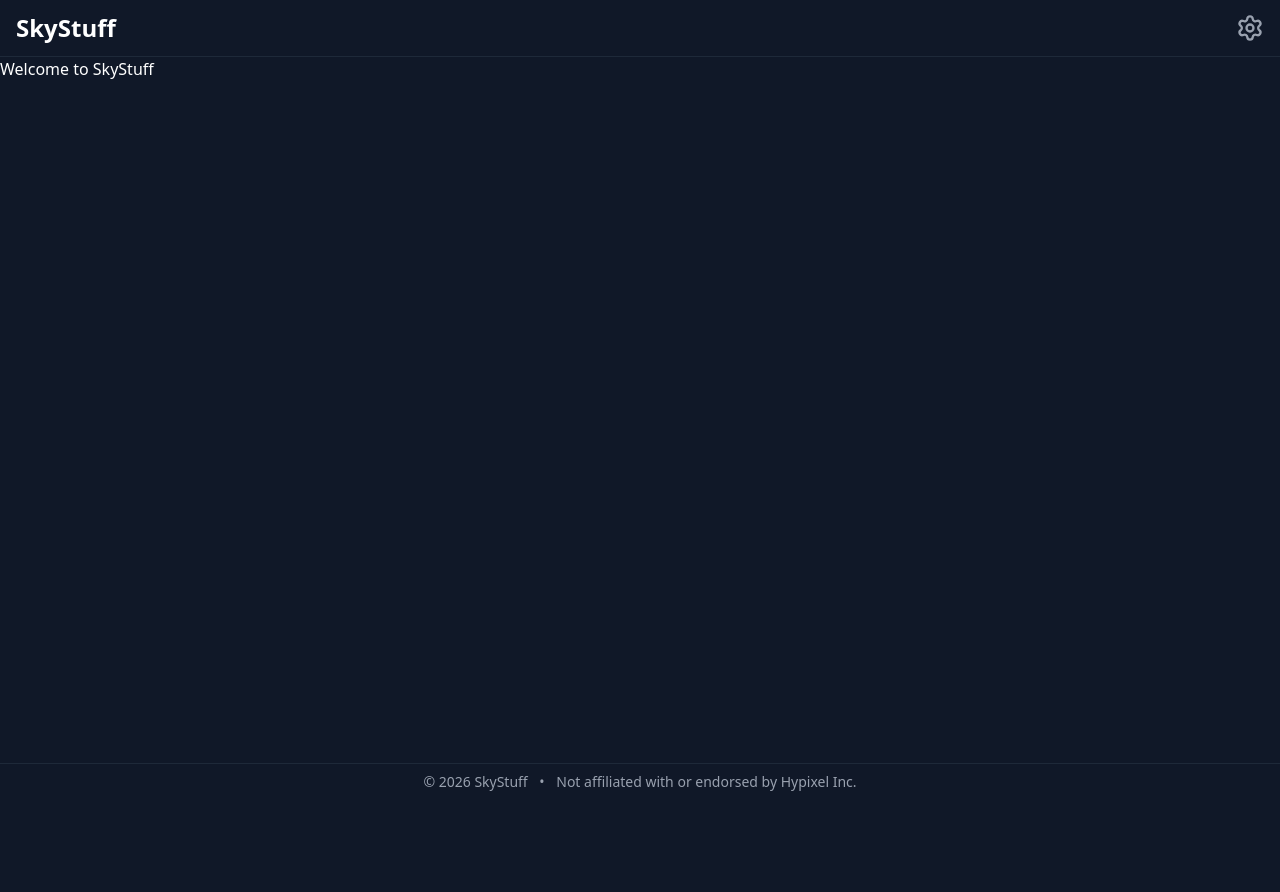
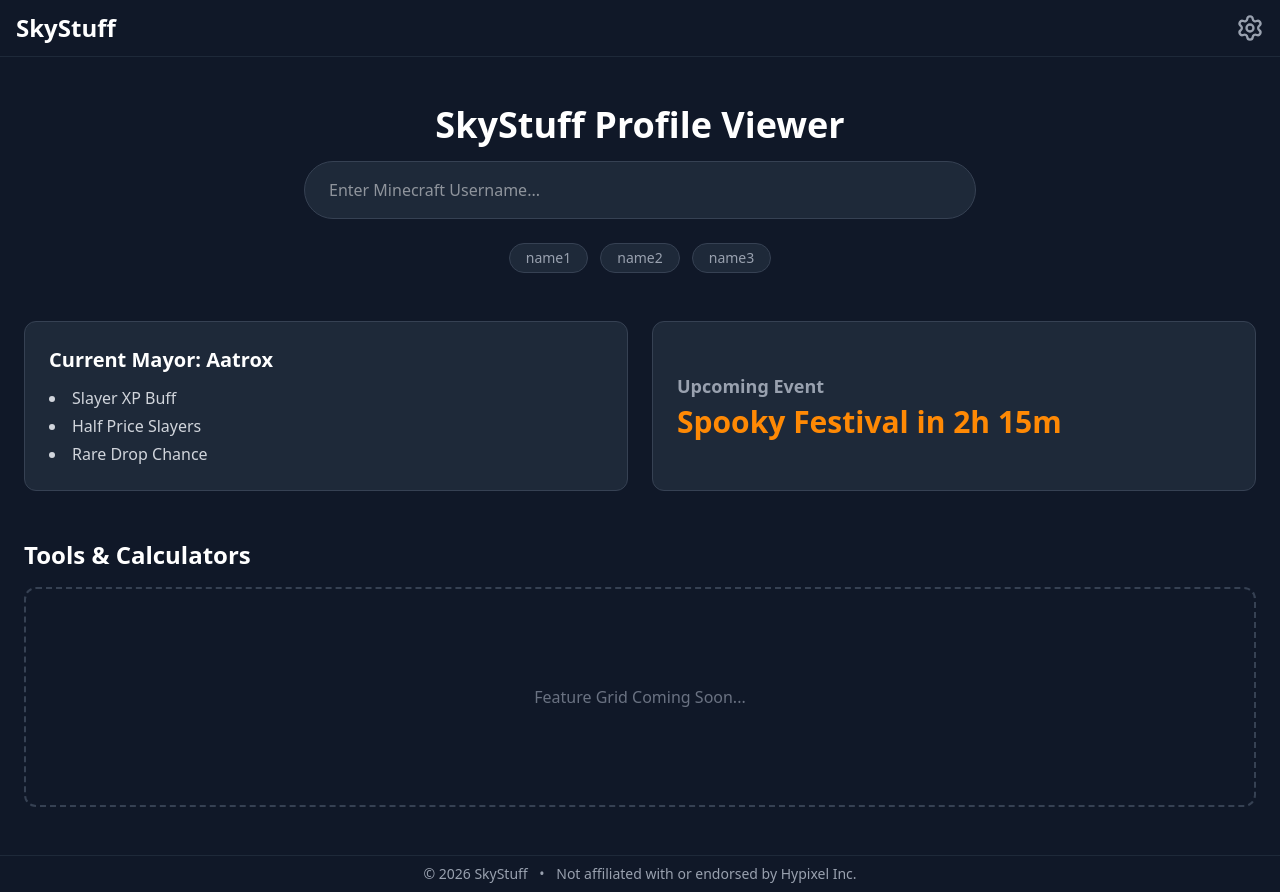
Before and after one commit to meeeeeooooow/skyStuff-v2, a Next.js app: page / in a window 1280 px wide. Before the commit the page ends 800 px from the top, so only its background shows below. Built offline with nearby package versions, Linux system fonts and the light colour scheme.

Commit message:
Add SearchBar, MayorTile, and EventTile components to the homepage

```diff
--- a/src/app/page.tsx
+++ b/src/app/page.tsx
@@ -1,7 +1,23 @@
+import EventTile from "@/components/EventTile";
+import MayorTile from "@/components/MayorTile";
+import SearchBar from "@/components/SearchBar";
+
 export default function Home() {
   return (
-    <div>
-      <h1>Welcome to SkyStuff</h1>
+    <div className="max-w-7xl mx-auto py-12 px-4 sm:px-6 flex flex-col gap-12">
+      <SearchBar />
+
+      <div className="grid grid-cols-1 md:grid-cols-2 gap-6">
+        <MayorTile />
+        <EventTile />
+      </div>
+
+      <div>
+        <h2 className="text-2xl font-bold mb-4">Tools & Calculators</h2>
+        <div className="border-2 border-dashed border-gray-700 rounded-xl py-24 text-gray-500 text-center">
+          Feature Grid Coming Soon...
+        </div>
+      </div>
     </div>
   );
 }
--- /dev/null
+++ b/src/components/EventTile.tsx
@@ -0,0 +1,8 @@
+export default function EventTile() {
+  return (
+    <div className="bg-gray-800 border border-gray-700 rounded-xl p-6 flex flex-col justify-center">
+      <h3 className="text-lg font-semibold text-gray-400">Upcoming Event</h3>
+      <p className="text-3xl font-bold mt-1 text-orange-400">Spooky Festival in 2h 15m</p>
+    </div>
+  );
+}
--- /dev/null
+++ b/src/components/MayorTile.tsx
@@ -0,0 +1,12 @@
+export default function MayorTile() {
+  return (
+    <div className="bg-gray-800 border border-gray-700 rounded-xl p-6">
+      <h3 className="text-xl font-semibold mb-3">Current Mayor: Aatrox</h3>
+      <ul className="list-disc list-inside space-y-1 text-gray-300">
+        <li>Slayer XP Buff</li>
+        <li>Half Price Slayers</li>
+        <li>Rare Drop Chance</li>
+      </ul>
+    </div>
+  );
+}
--- /dev/null
+++ b/src/components/SearchBar.tsx
@@ -0,0 +1,23 @@
+export default function SearchBar() {
+  return (
+    <div className="flex flex-col items-center text-center gap-4">
+      <h1 className="text-4xl font-bold">SkyStuff Profile Viewer</h1>
+      <input
+        type="text"
+        placeholder="Enter Minecraft Username..."
+        className="bg-gray-800 border border-gray-700 rounded-full px-6 py-4 w-full max-w-2xl"
+      />
+      <div className="flex gap-3 mt-2">
+        <span className="bg-gray-800 border border-gray-700 rounded-full px-4 py-1 text-sm text-gray-400 hover:text-white hover:border-gray-500 transition-colors cursor-pointer">
+          name1
+        </span>
+        <span className="bg-gray-800 border border-gray-700 rounded-full px-4 py-1 text-sm text-gray-400 hover:text-white hover:border-gray-500 transition-colors cursor-pointer">
+          name2
+        </span>
+        <span className="bg-gray-800 border border-gray-700 rounded-full px-4 py-1 text-sm text-gray-400 hover:text-white hover:border-gray-500 transition-colors cursor-pointer">
+          name3
+        </span>
+      </div>
+    </div>
+  );
+}
```
